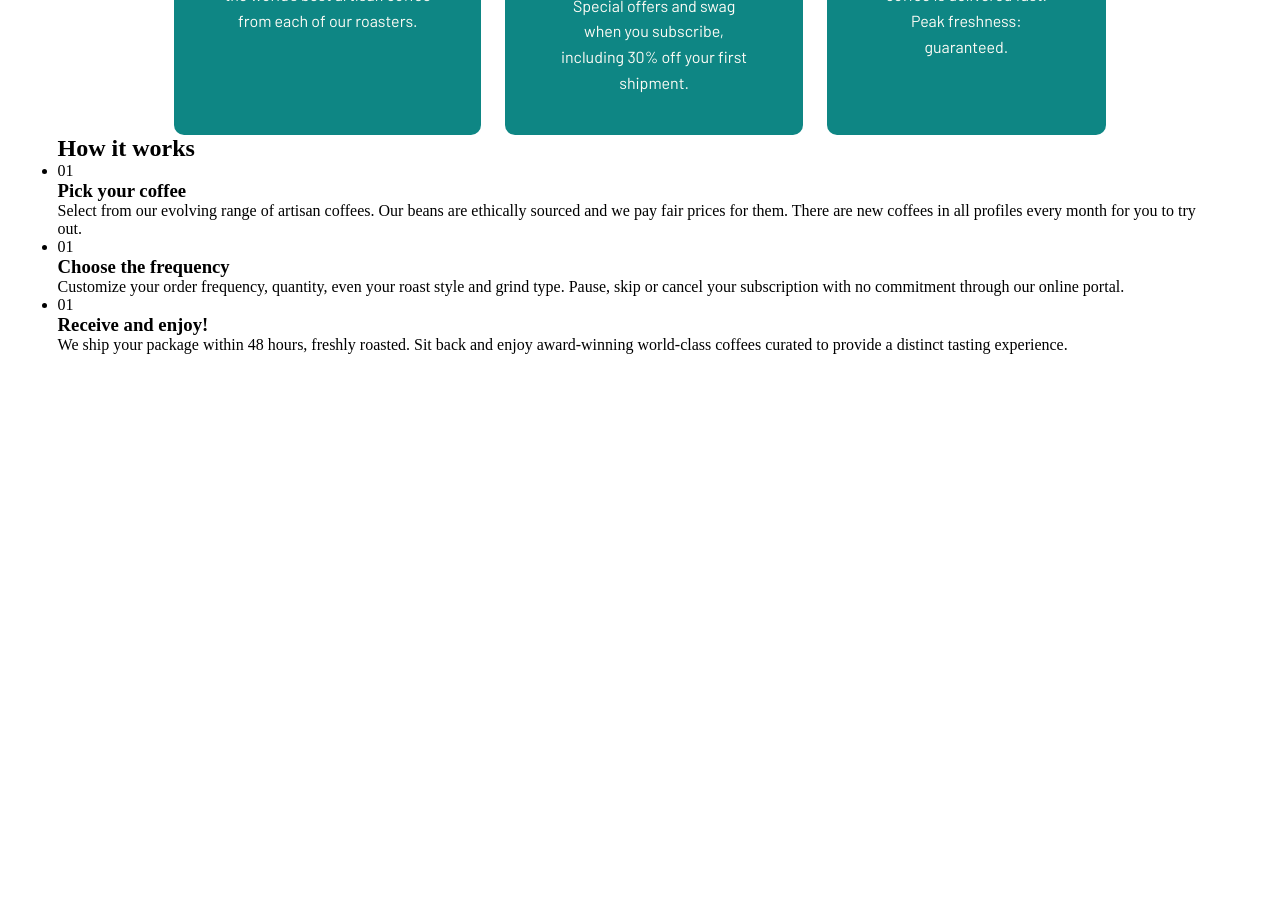
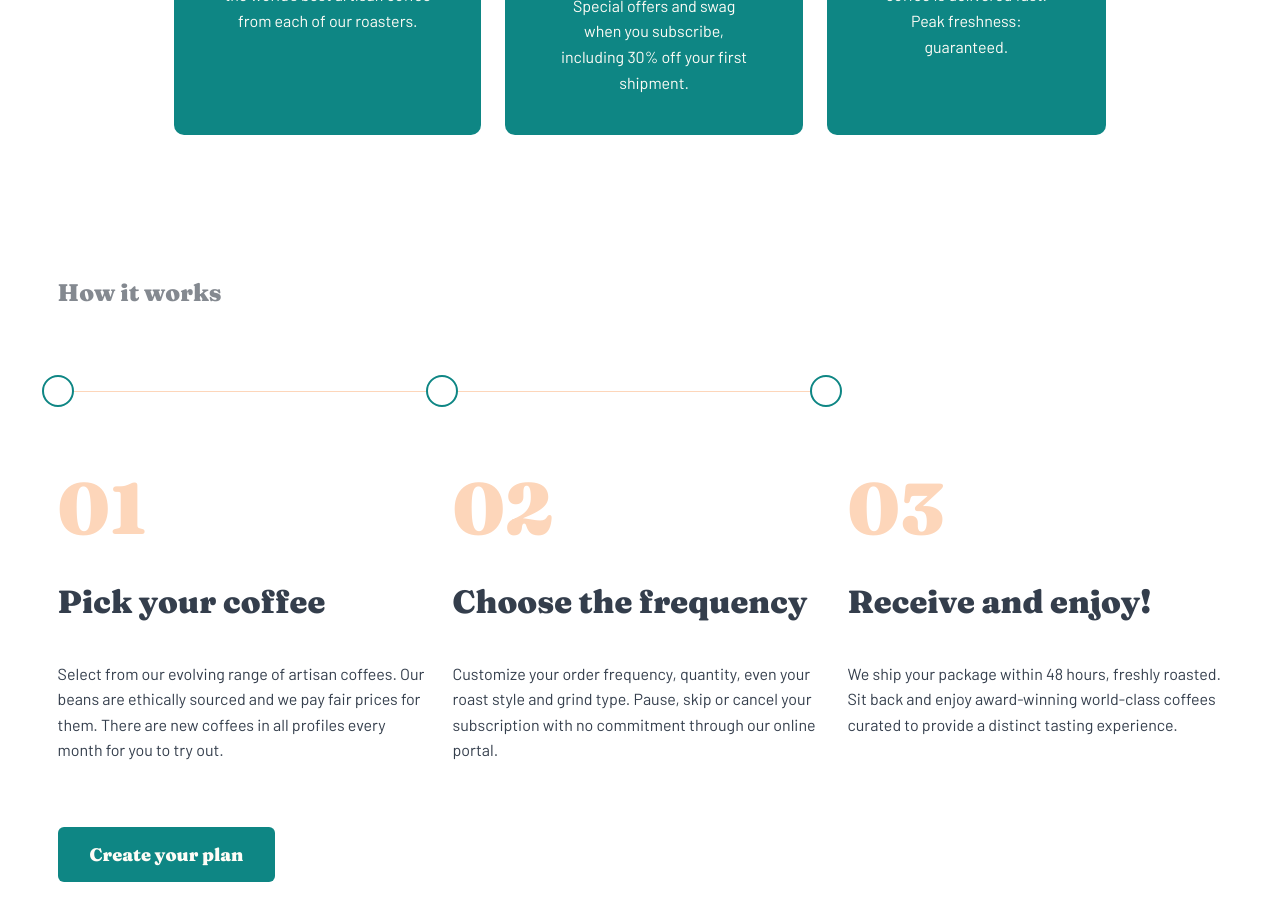
Before and after one commit to bluepersia/coffeeroasters, a React (Vite) app: page / in a window 1280 px wide. Shown: the part 2080-3001 px from the top of the page. Before the commit the page ends 2434 px from the top, so only its background shows below. Built offline with nearby package versions, Linux system fonts and the light colour scheme.

Commit message:
How it works, home

```diff
--- a/src/components/pages/home/HowItWorks/HowItWorks.tsx
+++ b/src/components/pages/home/HowItWorks/HowItWorks.tsx
@@ -1,10 +1,12 @@
+import clsx from "clsx";
 import Steps from "../../../shared/Steps/Steps";
 import styles from "./how-it-works.module.scss";
+import Button from "../../../shared/Button/Button";
 
 export default function HowItWorks() {
   return (
     <section className={styles.howItWorks}>
-      <h2 className={styles.title}>How it works</h2>
+      <h2 className={clsx(styles.title, "text-4")}>How it works</h2>
       <Steps
         steps={[
           {
@@ -21,6 +23,9 @@ export default function HowItWorks() {
           },
         ]}
       />
+      <Button to="/create-plan" className={styles.button}>
+        Create your plan
+      </Button>
     </section>
   );
 }
--- a/src/components/pages/home/HowItWorks/how-it-works.module.scss
+++ b/src/components/pages/home/HowItWorks/how-it-works.module.scss
@@ -0,0 +1,32 @@
+@use "/src/App.scss";
+
+.howItWorks {
+  padding: var(--space-1000) 0;
+}
+
+.title {
+  color: var(--color-neutral-500);
+  margin-bottom: var(--space-1000);
+  text-align: center;
+}
+
+.button {
+  display: block;
+  width: fit-content;
+  margin: 0 auto;
+  margin-top: var(--space-500);
+}
+
+@media (min-width: 768px) {
+  .howItWorks {
+    padding: var(--space-1800) 0;
+  }
+  .title {
+    margin-bottom: var(--space-1000);
+    text-align: left;
+  }
+  .button {
+    margin-top: var(--space-800);
+    margin-left: 0;
+  }
+}
--- a/src/components/shared/Button/Button.tsx
+++ b/src/components/shared/Button/Button.tsx
@@ -5,9 +5,10 @@ import { Link } from "react-router-dom";
 type Props = React.PropsWithChildren & {
   to?: string;
   onClick?: () => void;
+  className?: string;
 };
-export default function Button({ children, to, onClick }: Props) {
-  const classes = clsx(styles.button, "text-5");
+export default function Button({ children, to, onClick, className }: Props) {
+  const classes = clsx(styles.button, "text-5", className);
 
   return onClick ? (
     <button className={classes}>{children}</button>
--- a/src/components/shared/Button/button.module.scss
+++ b/src/components/shared/Button/button.module.scss
@@ -9,6 +9,7 @@
   border-radius: var(--radius-6);
   transition: background-color 300ms;
   text-decoration: none;
+  display: inline-block;
 }
 
 .button:hover {
--- a/src/components/shared/Steps/Steps.tsx
+++ b/src/components/shared/Steps/Steps.tsx
@@ -1,3 +1,4 @@
+import clsx from "clsx";
 import styles from "./steps.module.scss";
 
 type Props = {
@@ -16,12 +17,12 @@ export default function Steps({ steps }: Props) {
         <div className={styles.circle2}></div>
         <div className={styles.circle3}></div>
       </div>
-      <ul className={styles.list}>
-        {steps.map((step) => (
+      <ul className={clsx(styles.list, "u-reset-list")}>
+        {steps.map((step, index) => (
           <li className={styles.step}>
-            <span className={styles.stepNum}>01</span>
-            <h3 className={styles.stepTitle}>{step.title}</h3>
-            <p className={styles.stepDesc}>{step.desc}</p>
+            <span className={clsx(styles.stepNum, "text-1")}>0{index + 1}</span>
+            <h3 className={clsx(styles.stepTitle, "text-3")}>{step.title}</h3>
+            <p className={clsx(styles.stepDesc, "text-6")}>{step.desc}</p>
           </li>
         ))}
       </ul>
--- a/src/components/shared/Steps/steps.module.scss
+++ b/src/components/shared/Steps/steps.module.scss
@@ -0,0 +1,76 @@
+@use "/src/App.scss";
+
+.line {
+  height: 1px;
+  width: 66%;
+  background-color: var(--color-orange-200);
+  position: relative;
+  margin-bottom: var(--space-1000);
+  display: none;
+}
+
+@mixin circle-base {
+  width: 2rem;
+  height: 2rem;
+  border-radius: 50%;
+  border: solid 2px var(--color-teal-600);
+  transform: translate(-50%, -50%);
+  position: absolute;
+  background-color: var(--color-neutral-0);
+}
+
+.circle1,
+.circle2,
+.circle3 {
+  @include circle-base();
+}
+
+.circle2 {
+  left: 50%;
+}
+
+.circle3 {
+  left: 100%;
+}
+.list {
+  display: flex;
+  flex-direction: column;
+  gap: var(--space-500);
+  text-align: center;
+}
+
+.stepNum {
+  color: var(--color-orange-200);
+  margin-bottom: var(--space-300);
+  display: block;
+}
+
+.stepTitle {
+  margin-bottom: var(--space-300);
+  color: var(--color-neutral-900);
+}
+
+.stepDesc {
+  color: var(--color-neutral-900);
+}
+
+@media (min-width: 768px) {
+  .line {
+    display: block;
+  }
+  .list {
+    flex-direction: row;
+    text-align: left;
+    gap: var(--space-250);
+  }
+
+  .step {
+    width: 100%;
+    flex-basis: 33%;
+  }
+
+  .stepNum,
+  .stepTitle {
+    margin-bottom: var(--space-500);
+  }
+}
```
